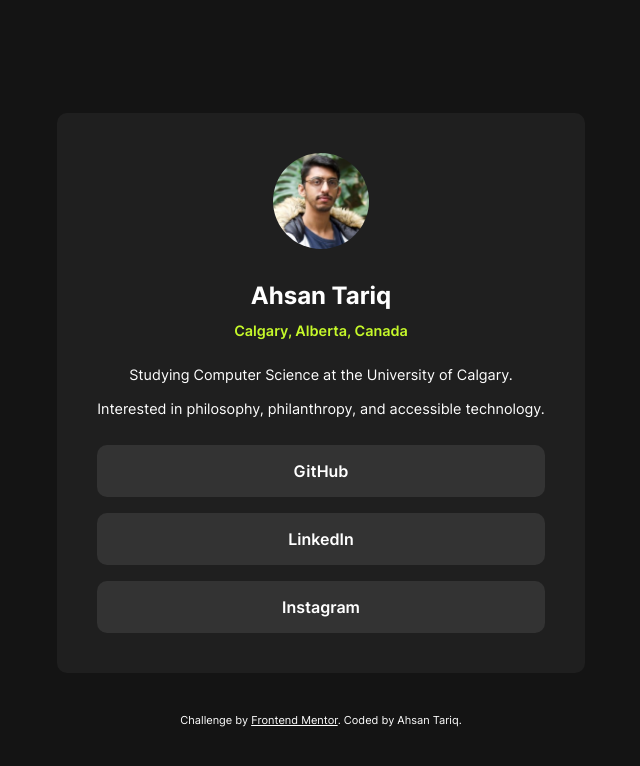
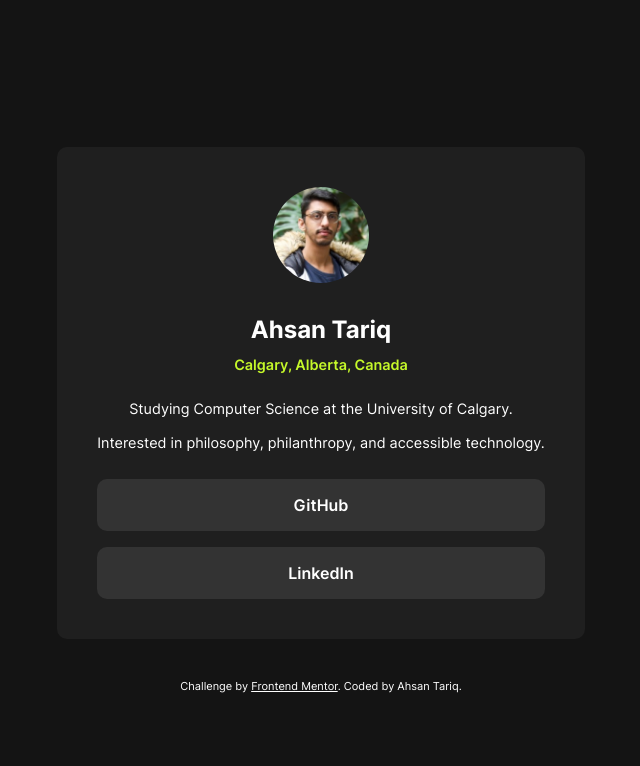
Before and after one commit to AhsanWritesCode/social-links-profile, a plain HTML site: page index.html in a window 1280 px wide. Shown: the whole page, without its empty margins (319-959 px from the left). Drawn offline with Linux system fonts and the light colour scheme.

Commit message:
edited main page

```diff
--- a/index.html
+++ b/index.html
@@ -22,7 +22,6 @@
 
       <a class="social-link" href="https://www.linkedin.com/in/tariqahsan/">LinkedIn</a>
 
-      <a class="social-link" href="https://www.instagram.com/ahsannothasan/">Instagram</a>
     </div>
   </main>
 
```
